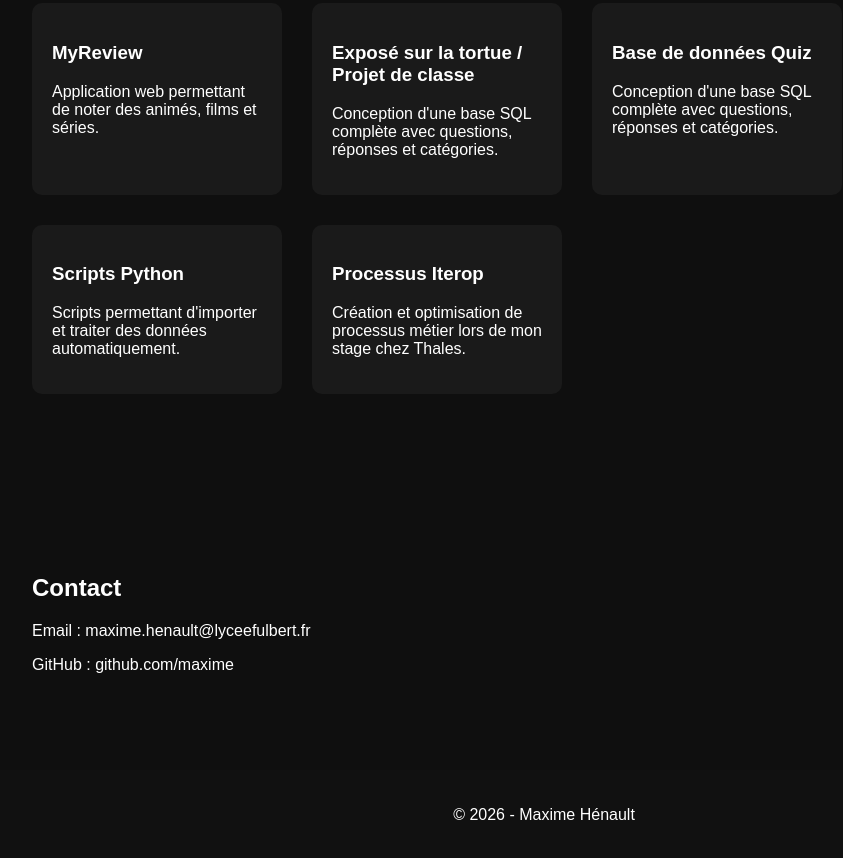
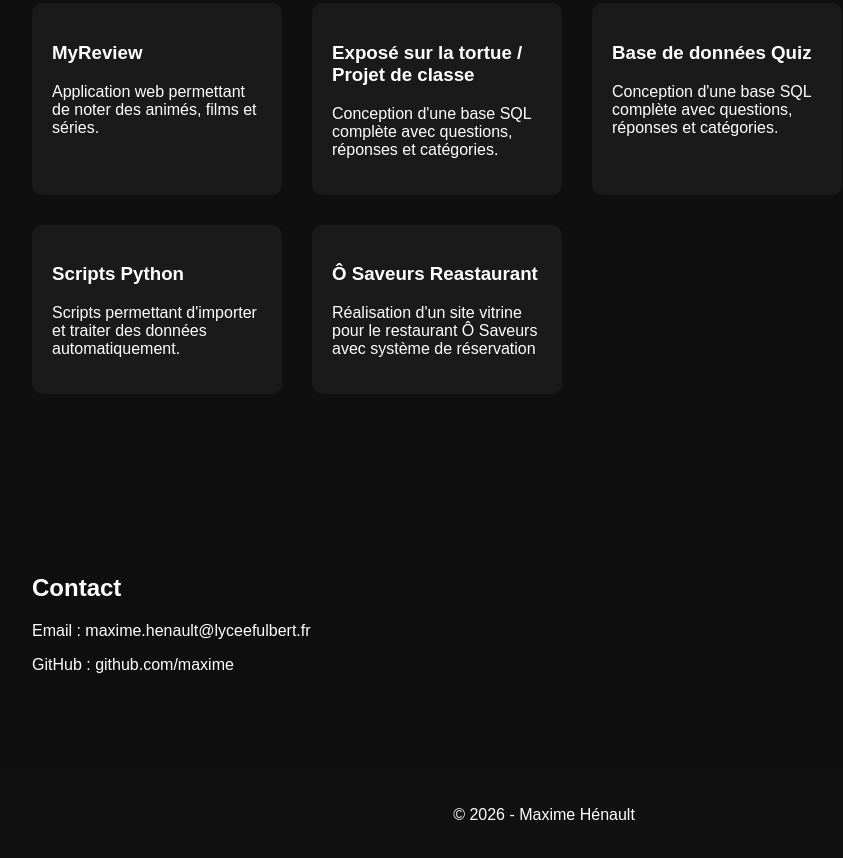
Before and after one commit to MaximeHenault/MaximeHenault.github.io, a plain HTML site: page index.html in a window 1280 px wide. Shown: the part 1836-2694 px from the top of the page, without its empty margins (96-939 px from the left). Drawn offline with Linux system fonts and the light colour scheme.

Commit message:
Update index.html

```diff
--- a/index.html
+++ b/index.html
@@ -140,15 +140,9 @@ Scripts permettant d'importer et traiter des données automatiquement.
 </div>
 
 <div class="card">
-
-<h3>Processus Iterop</h3>
-
-<p>
-
-Création et optimisation de processus métier lors de mon stage chez Thales.
-
-</p>
-
+    <h3>Ô Saveurs Reastaurant</h3>
+    <p>Réalisation d'un site vitrine pour le restaurant Ô Saveurs avec système de réservation</p>
+    <!-- Le projet : https://restaurantOsaveurs -->
 </div>
 
 </div>
```
